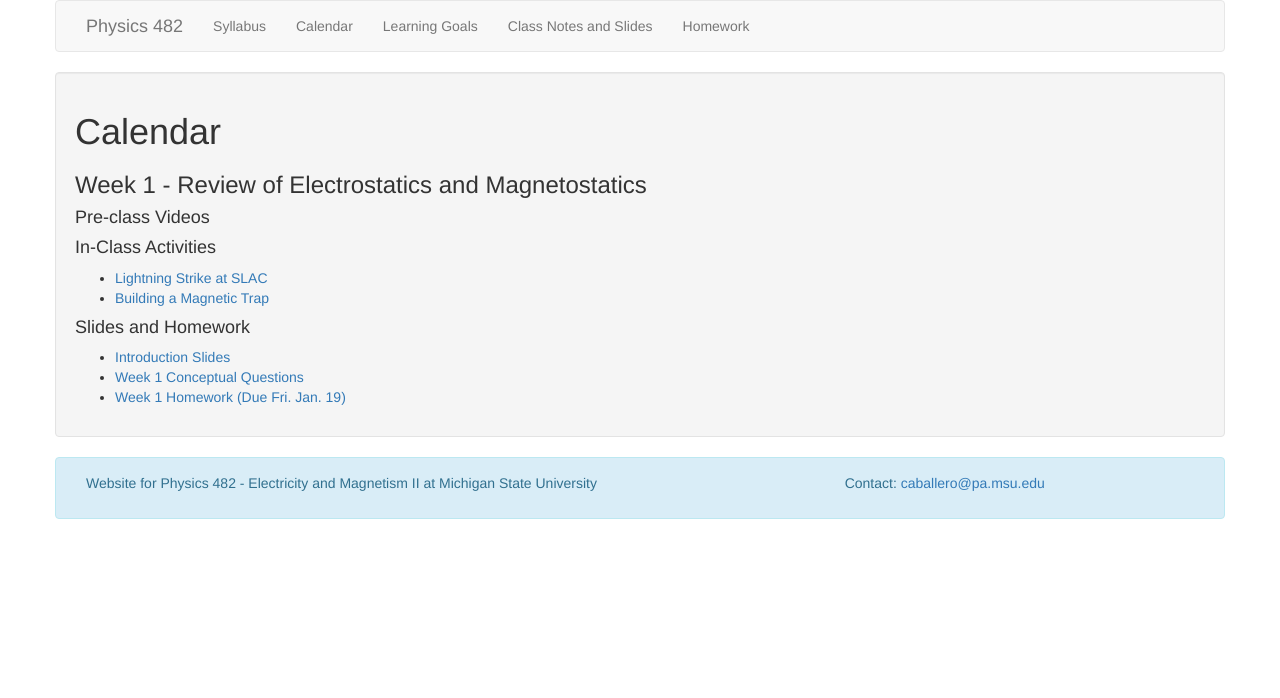
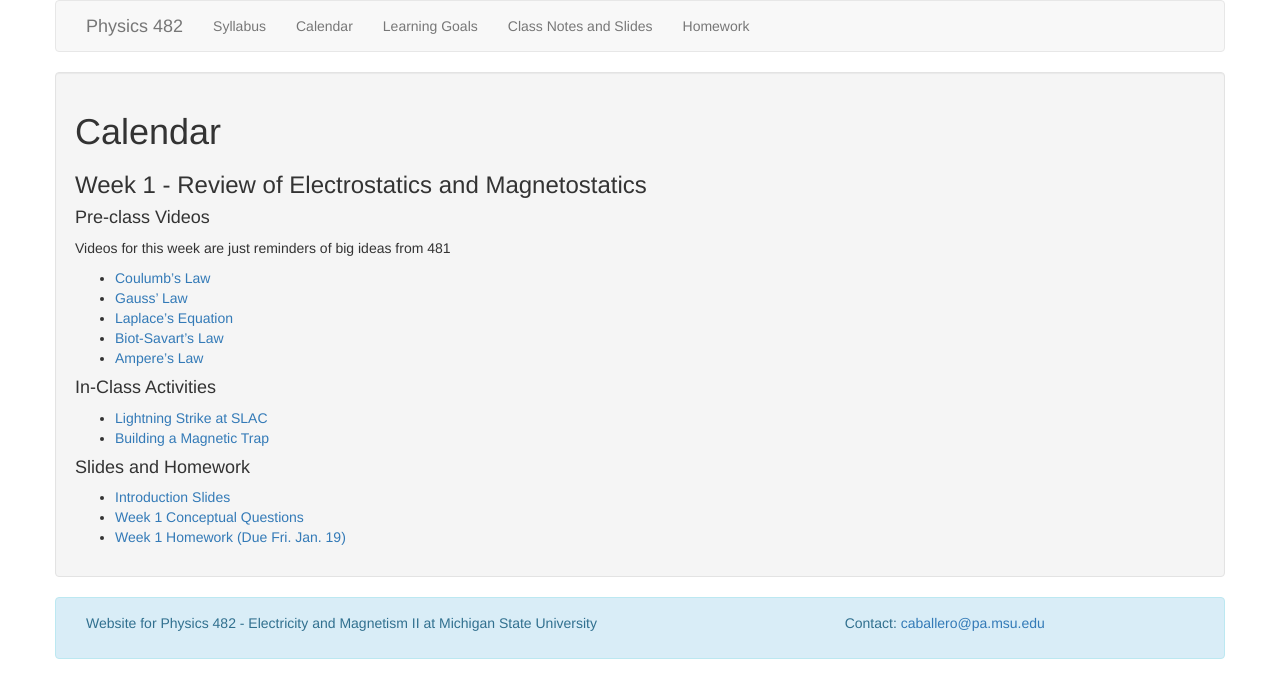
Before and after one commit to dannycab/phy482msu_s2018, a Jekyll site: the page built from calendar.md, in a window 1280 px wide. Shown: the top 698 px of the page. Built offline with Jekyll 4.4.1, drawn with Linux system fonts in a browser that asks for light colours.

Commit message:
added video links

```diff
--- a/calendar.md
+++ b/calendar.md
@@ -9,6 +9,14 @@ use_math: true
 
 #### Pre-class Videos
 
+Videos for this week are just reminders of big ideas from 481
+
+* [Coulumb's Law](https://youtu.be/_tlTbcFY9p8)
+* [Gauss' Law](https://youtu.be/ZtFrjBRFEzU)
+* [Laplace's Equation](https://youtu.be/0o8hMuTllwk)
+* [Biot-Savart's Law](https://youtu.be/FPw-mqR1oIk)
+* [Ampere's Law](https://youtu.be/M72S8MgY5qk)
+
 #### In-Class Activities
 
 * [Lightning Strike at SLAC](./in-class/01-lightningstrike.html)
```
